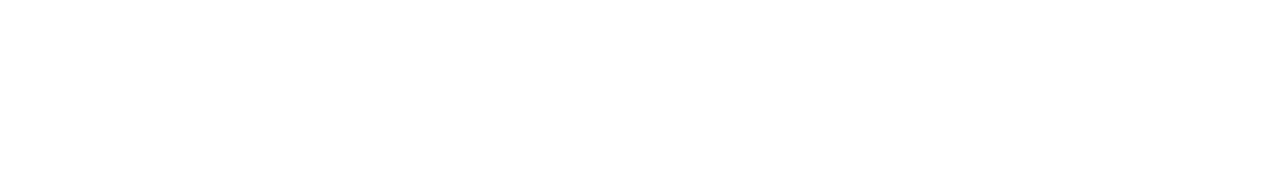
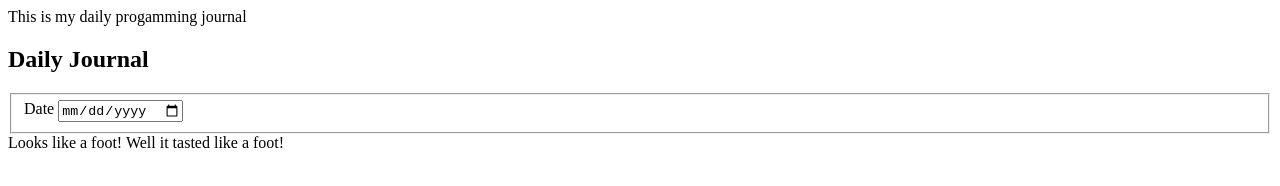
Before and after one commit to Dock-X/daily-journal, a plain HTML site: page index.html in a window 1280 px wide. Drawn offline with Linux system fonts and the light colour scheme.

Commit message:
Added header, footer, main, fieldset, and classes/ids

```diff
--- a/index.html
+++ b/index.html
@@ -8,6 +8,16 @@
     <title>Document</title>
 </head>
 <body>
+    <header>This is my daily progamming journal</header>
+    <main is="container">
+        <!-- <h1 class="bigOleText">BIG OLE TEXT</h1> -->
+        <h2>Daily Journal</h2>
+        <fieldset>
+            <label for="entryDate">Date</label>
+            <input type="date" name="entryDate" id="entryDateInput" class="entryForm_date">
+        </fieldset>
 
+    </main>
+    <footer>Looks like a foot! Well it tasted like a foot!</footer>
 </body>
 </html>
```
